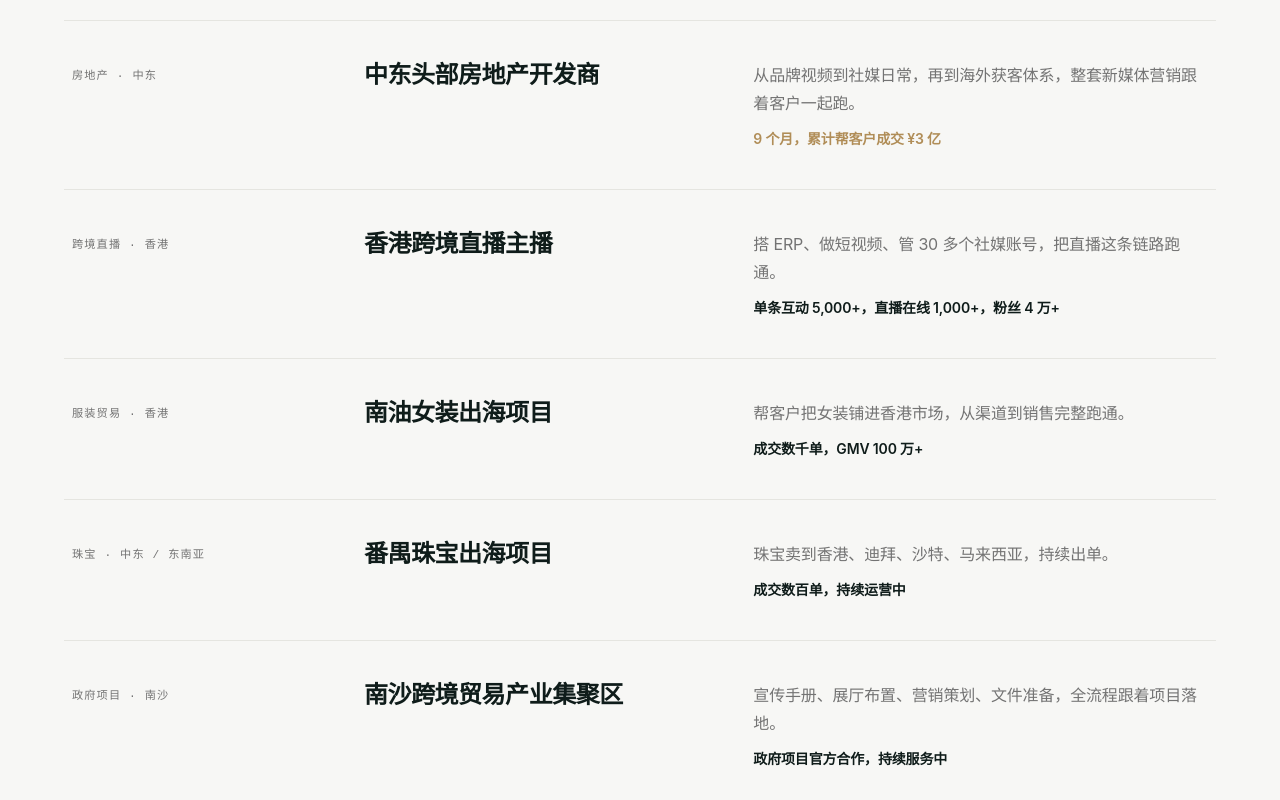
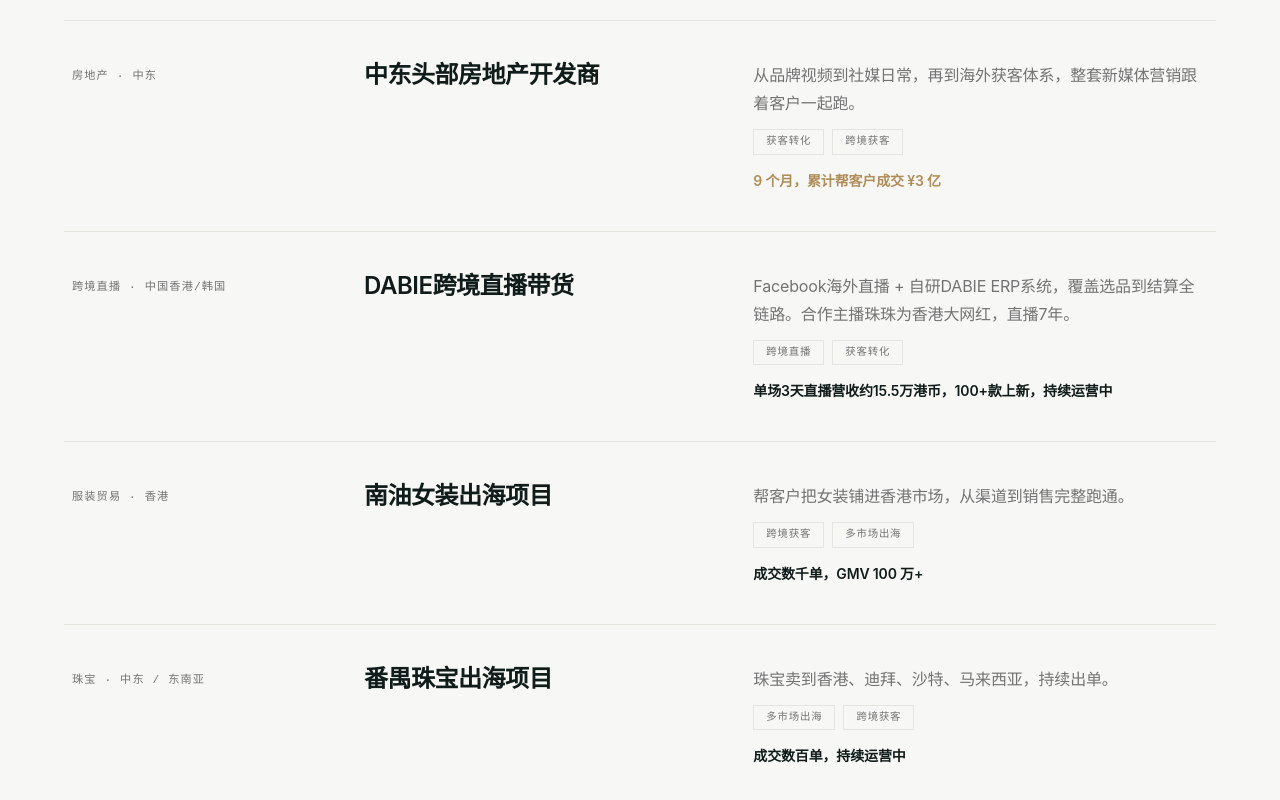
Before and after one commit to wzm507/papaclaw3d, a Next.js app: page / in a window 1280 px wide. Shown: the part 3720-4520 px from the top of the page. Built offline with nearby package versions, Linux system fonts and the light colour scheme; no server answers.

Commit message:
seo: update case cards and government wording

```diff
--- a/app/sections/Cases.tsx
+++ b/app/sections/Cases.tsx
@@ -14,6 +14,7 @@
     title: '中东头部房地产开发商',
     desc: '从品牌视频到社媒日常，再到海外获客体系，整套新媒体营销跟着客户一起跑。',
     result: '9 个月，累计帮客户成交 ¥3 亿',
+    tags: ['获客转化', '跨境获客'],
     schema: {
       name: '迪拜房产获客项目',
       about: '用短视频和社媒获客，9个月帮迪拜房产客户成交3亿',
@@ -21,14 +22,15 @@
     },
   },
   {
-    category: '跨境直播 · 香港',
-    title: '香港跨境直播主播',
-    desc: '搭 ERP、做短视频、管 30 多个社媒账号，把直播这条链路跑通。',
-    result: '单条互动 5,000+，直播在线 1,000+，粉丝 4 万+',
+    category: '跨境直播 · 中国香港/韩国',
+    title: 'DABIE跨境直播带货',
+    desc: 'Facebook海外直播 + 自研DABIE ERP系统，覆盖选品到结算全链路。合作主播珠珠为香港大网红，直播7年。',
+    result: '单场3天直播营收约15.5万港币，100+款上新，持续运营中',
+    tags: ['跨境直播', '获客转化'],
     schema: {
-      name: '香港跨境直播项目',
-      about: '用短视频、社媒账号矩阵和DABIE ERP跑通香港跨境直播带货链路',
-      keywords: ['跨境直播', 'DABIE ERP', '直播带货', '账号矩阵'],
+      name: 'DABIE跨境直播带货项目',
+      about: 'Facebook海外直播 + 自研DABIE ERP系统，覆盖选品到结算全链路，单场3天直播营收约15.5万港币',
+      keywords: ['跨境直播', 'DABIE ERP', 'Facebook海外直播', '直播带货'],
     },
   },
   {
@@ -36,6 +38,7 @@
     title: '南油女装出海项目',
     desc: '帮客户把女装铺进香港市场，从渠道到销售完整跑通。',
     result: '成交数千单，GMV 100 万+',
+    tags: ['跨境获客', '多市场出海'],
     schema: {
       name: '南油女装出海项目',
       about: '帮助南油女装进入香港市场，完成渠道、销售和跨境运营落地',
@@ -47,6 +50,7 @@
     title: '番禺珠宝出海项目',
     desc: '珠宝卖到香港、迪拜、沙特、马来西亚，持续出单。',
     result: '成交数百单，持续运营中',
+    tags: ['多市场出海', '跨境获客'],
     schema: {
       name: '番禺珠宝出海项目',
       about: '帮助番禺珠宝进入香港、迪拜、沙特和马来西亚等海外市场',
@@ -55,11 +59,12 @@
   },
   {
     category: '政府项目 · 南沙',
-    title: '南沙跨境贸易产业集聚区',
+    title: '政府产业园区',
     desc: '宣传手册、展厅布置、营销策划、文件准备，全流程跟着项目落地。',
     result: '政府项目官方合作，持续服务中',
+    tags: ['政府合作', '多市场出海'],
     schema: {
-      name: '南沙跨境贸易产业集聚区项目',
+      name: '政府产业园区项目',
       about: '为南沙跨境贸易产业项目提供宣传手册、展厅布置、营销策划和招商材料支持',
       keywords: ['南沙出海', '跨境贸易', '政企项目', '产业集聚区'],
     },
@@ -69,6 +74,7 @@
     title: '传统非遗内容出海 · 非遗文化出海',
     desc: '用 AI 剪片子、做内容，把中国非遗推到海外社媒上。',
     result: '剪了 400 多条片子，管 30+ 账号，单条最高播放 10 万+',
+    tags: ['多市场出海', '跨境获客'],
     schema: {
       name: '传统非遗内容出海项目',
       about: '用AI剪辑和多平台账号分发，把传统非遗内容推向海外社媒',
@@ -144,6 +150,13 @@
                 </div>
                 <div className="md:col-span-5">
                   <p className="p-body mb-3">{item.desc}</p>
+                  <div className="mb-4 flex flex-wrap gap-2">
+                    {item.tags.map((tag) => (
+                      <span key={tag} className="p-chip bg-[#F7F7F5]">
+                        {tag}
+                      </span>
+                    ))}
+                  </div>
                   <p className={`text-sm font-semibold transition-colors ${active === index ? 'text-[#B08D57]' : 'text-[#0F1C1A]'}`}>
                     {item.result}
                   </p>
--- a/data/site-config.json
+++ b/data/site-config.json
@@ -184,7 +184,7 @@
       },
       {
         "question": "你们和普通设计、剪辑、代运营团队有什么区别？",
-        "answer": "我们会把物料交付放进业务链路里看。比如南沙跨境贸易产业集聚区项目，不只是做宣传手册，还包括展厅布置、营销策划方案、政策清单整理和招商话术。中科汇智项目做企业宣传片，是用于公司展示、商务洽谈和品牌传播。内容不是孤立交付，而是服务招商、销售、对接和成交。"
+        "answer": "我们会把物料交付放进业务链路里看。比如政府产业园区项目，不只是做宣传手册，还包括展厅布置、营销策划方案、政策清单整理和招商话术。中科汇智项目做企业宣传片，是用于公司展示、商务洽谈和品牌传播。内容不是孤立交付，而是服务招商、销售、对接和成交。"
       },
       {
         "question": "合作后能保证一定成交或爆单吗？",
```
Also changed, not shown: geo-day1/02-ai-baseline-question-bank.md (+1 -1 lines), geo-day1/03-baidu-baike-draft.md (+1 -1 lines), geo-day1/baike-platforms/01-baidu-baike-fill-guide.md (+1 -1 lines), geo-day1/baike-platforms/03-sogou-baike-draft.md (+1 -1 lines), geo-day1/business-positioning-source.md (+1 -1 lines), geo-day1/01-ai-baseline-test.csv, 1 other file (tests, documents, lock files or other folders).
